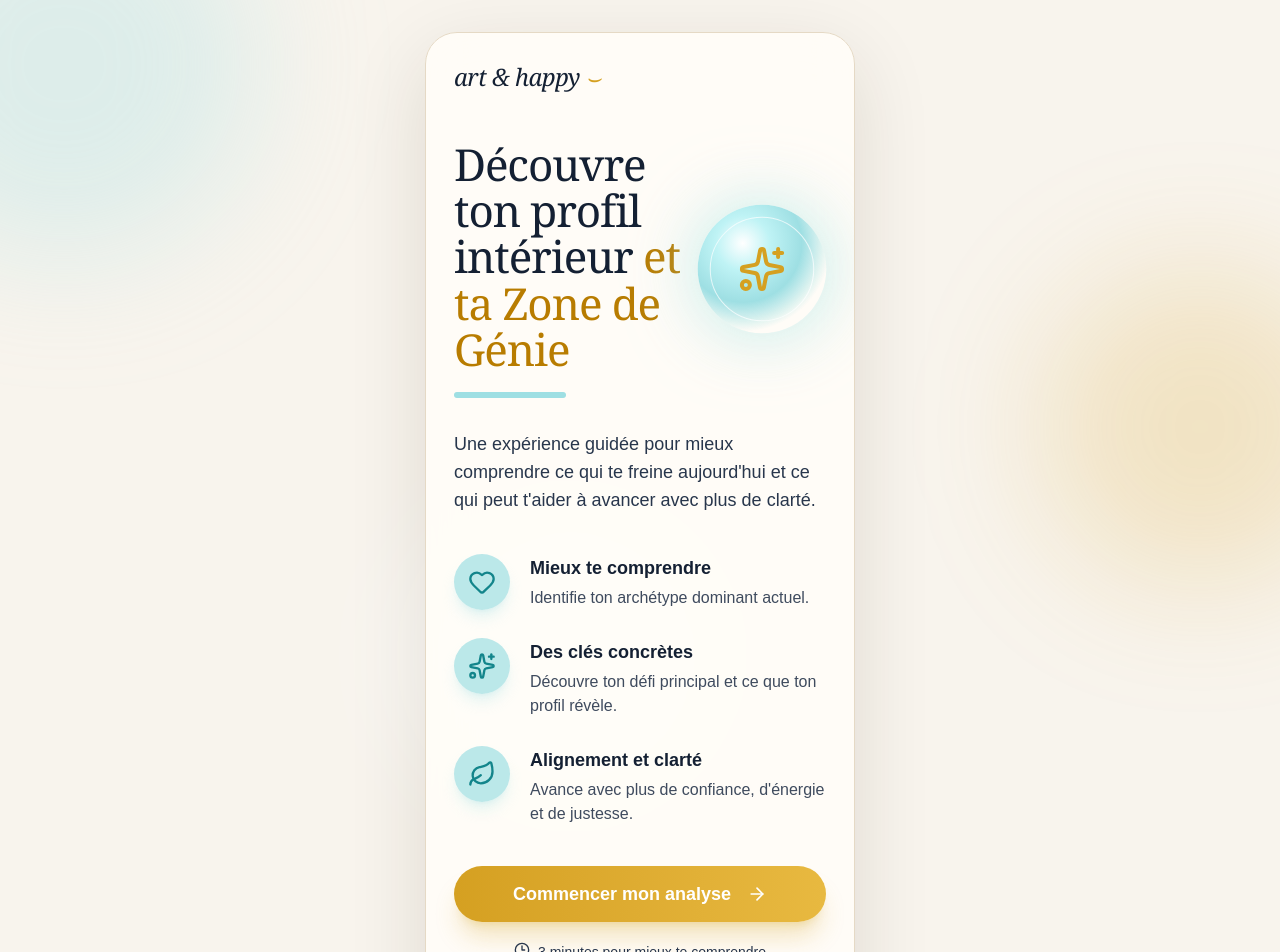
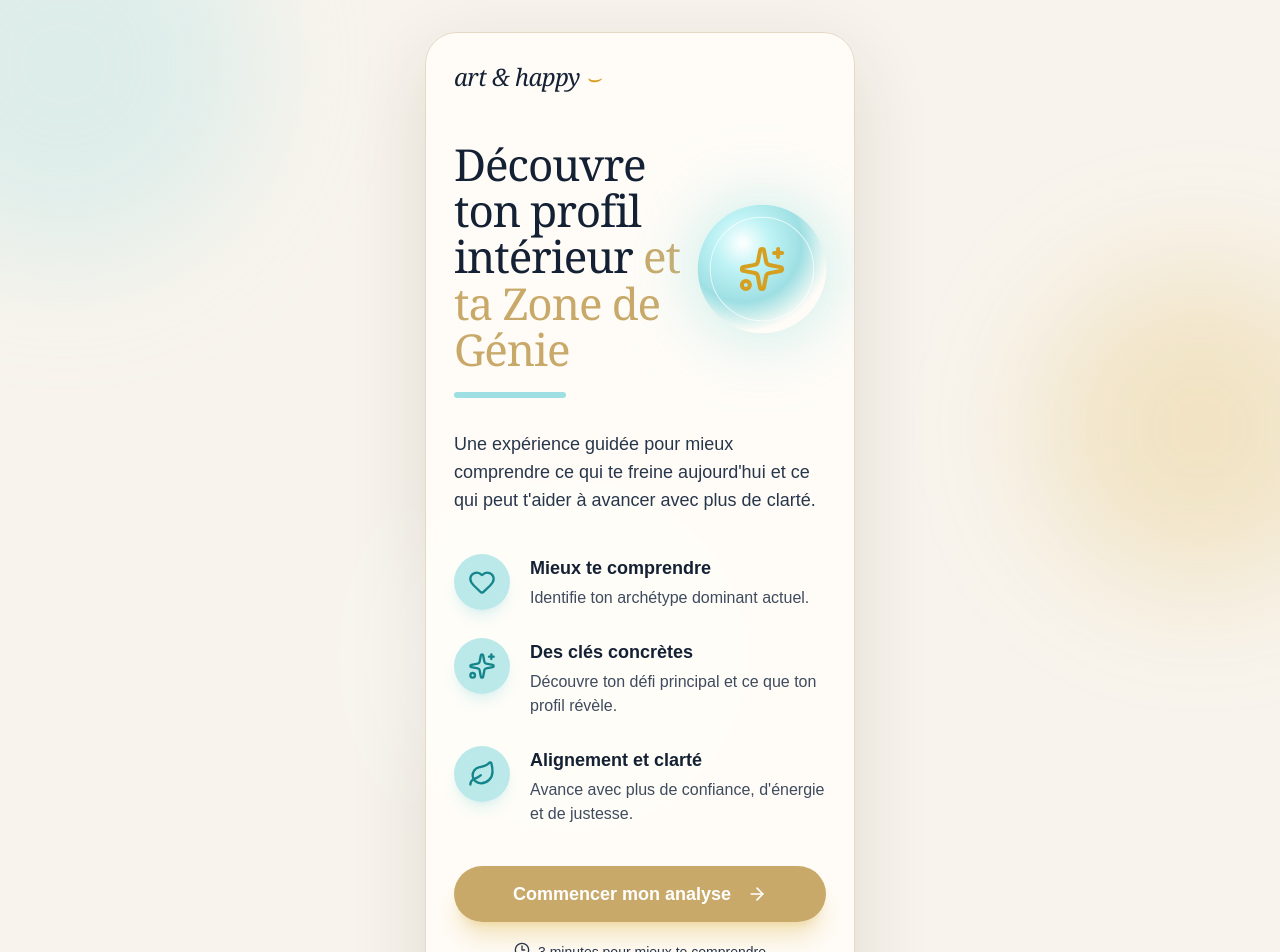
Before and after one commit to AudreyFeathersDigitale/muriel-human-design-app, a Next.js app: page / in a window 1280 px wide. Shown: the top 952 px of the page. Built offline with nearby package versions, Linux system fonts and the light colour scheme.

Commit message:
changement couleur

```diff
--- a/app/page.tsx
+++ b/app/page.tsx
@@ -240,7 +240,7 @@ function Landing({ onStart }: { onStart: () => void }) {
           <div>
             <h1 className="font-serif text-[44px] leading-[1.05] tracking-tight">
               Découvre ton profil intérieur{" "}
-              <span className="text-[#B87C00]">et ta Zone de Génie</span>
+              <span className="text-[#C8A96A]">et ta Zone de Génie</span>
             </h1>
             <div className="mt-5 h-1.5 w-28 rounded-full bg-[#9EDFE3]" />
           </div>
@@ -271,7 +271,7 @@ function Landing({ onStart }: { onStart: () => void }) {
 
         <button
           onClick={onStart}
-          className="mt-10 flex h-14 w-full items-center justify-center gap-4 rounded-full bg-gradient-to-r from-[#D5A021] to-[#E8B940] px-6 text-lg font-semibold text-white shadow-xl shadow-[#D5A021]/25 transition hover:scale-[1.01]"
+          className="mt-10 flex h-14 w-full items-center justify-center gap-4 rounded-full bg-gradient-to-r from-[#C8A96A] to-[#C8A96A] px-6 text-lg font-semibold text-white shadow-xl shadow-[#D5A021]/25 transition hover:scale-[1.01]"
         >
           Commencer mon analyse <ArrowRight className="h-5 w-5" />
         </button>
```
